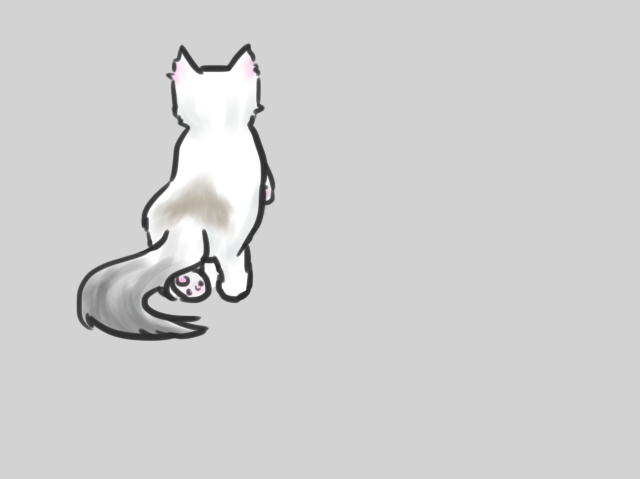
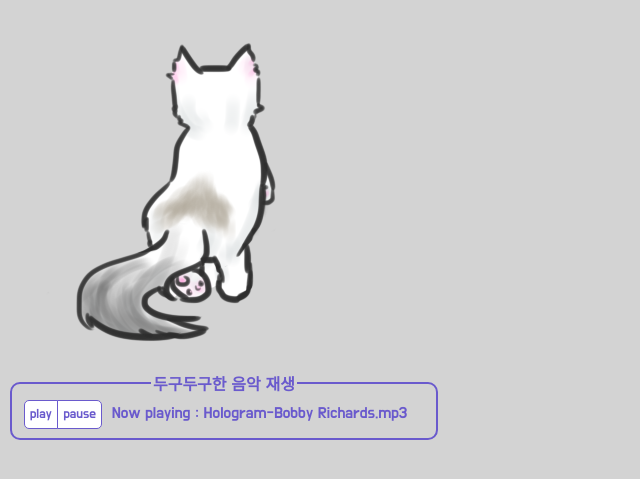
Before and after one commit to oli999/BigParty, a plain HTML site: page JellyFish.html in a window 1280 px wide. Shown: the part 79-558 px from the top of the page, without its empty margins (0-640 px from the left). Drawn offline with Linux system fonts and the light colour scheme.

Commit message:
JellyFish modified

```diff
--- a/JellyFish.html
+++ b/JellyFish.html
@@ -16,10 +16,65 @@
             text-shadow:0px 0px 3px tomato;
             color: white;
         }
+        fieldset{
+            width: 400px;
+            height: 50px;
+            border: 2px solid slateblue;
+            border-radius: 10px;
+        }
+        legend{
+            text-align: center;
+            color: slateblue;
+            font-weight: bold;
+        }
+        #playBtn{
+            font-family: 'Do Hyeon', sans-serif;
+            margin-right: -5px;
+            border: 1px solid slateblue;
+            background-color: white;
+            color: slateblue;
+            padding: 5px;
+            border-bottom-left-radius: 5px;
+            border-top-left-radius: 5px;
+        }
+        #pauseBtn{
+            font-family: 'Do Hyeon', sans-serif;
+            margin-right: 5px;
+            border: 1px solid slateblue;
+            background-color: white;
+            color: slateblue;
+            padding: 5px;
+            border-bottom-right-radius: 5px;
+            border-top-right-radius: 5px;
+        }
+        #nowPlay{
+            color: slateblue;
+        }
+        #musicBtn button:hover{
+            color: white;
+            background-color: slateblue;
+        }
     </style>
 </head>
 <body>
     <h1>Hannah's JellyFish</h1>
     <img src="Berry01.png" alt="Image">
+    <fieldset>
+        <legend>두구두구한 음악 재생</legend>
+        <span id="musicBtn">
+        <button id="playBtn">play</button>
+        <button id="pauseBtn">pause</button>
+        </span>
+        <span id="nowPlay">Now playing : Hologram-Bobby Richards.mp3</span>
+    </fieldset>
+    <script>
+        const sound=new Audio("\Hologram - Bobby Richards.mp3");
+        document.querySelector("#playBtn").addEventListener("click", function(){
+            sound.play();
+        });
+        document.querySelector("#pauseBtn").addEventListener("click", function(){
+            sound.pause();
+        });
+    </script>
 </body>
 </html>
```
Also changed, not shown: 복만_2_noname.jpg (added), 1 other file.
